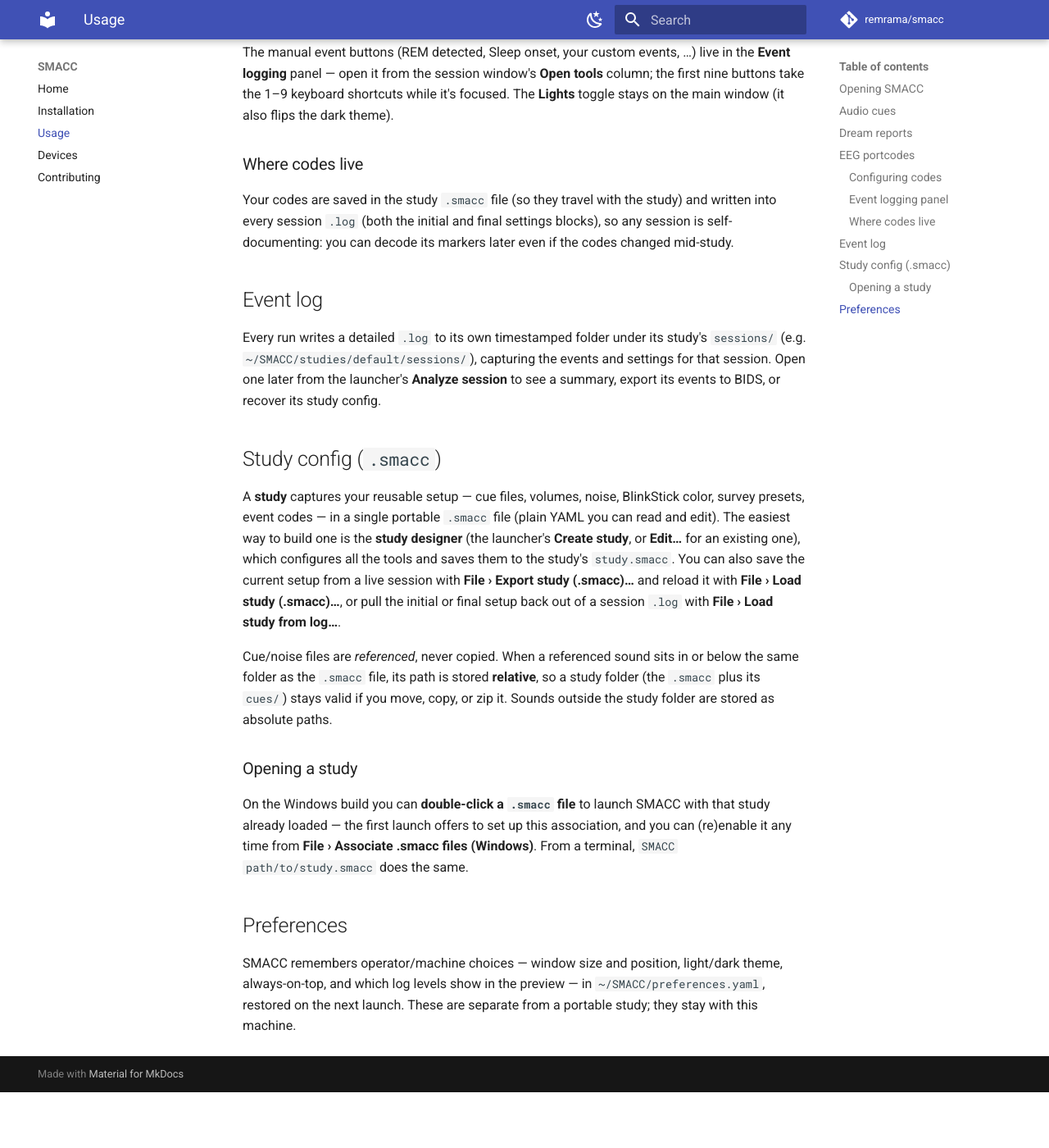
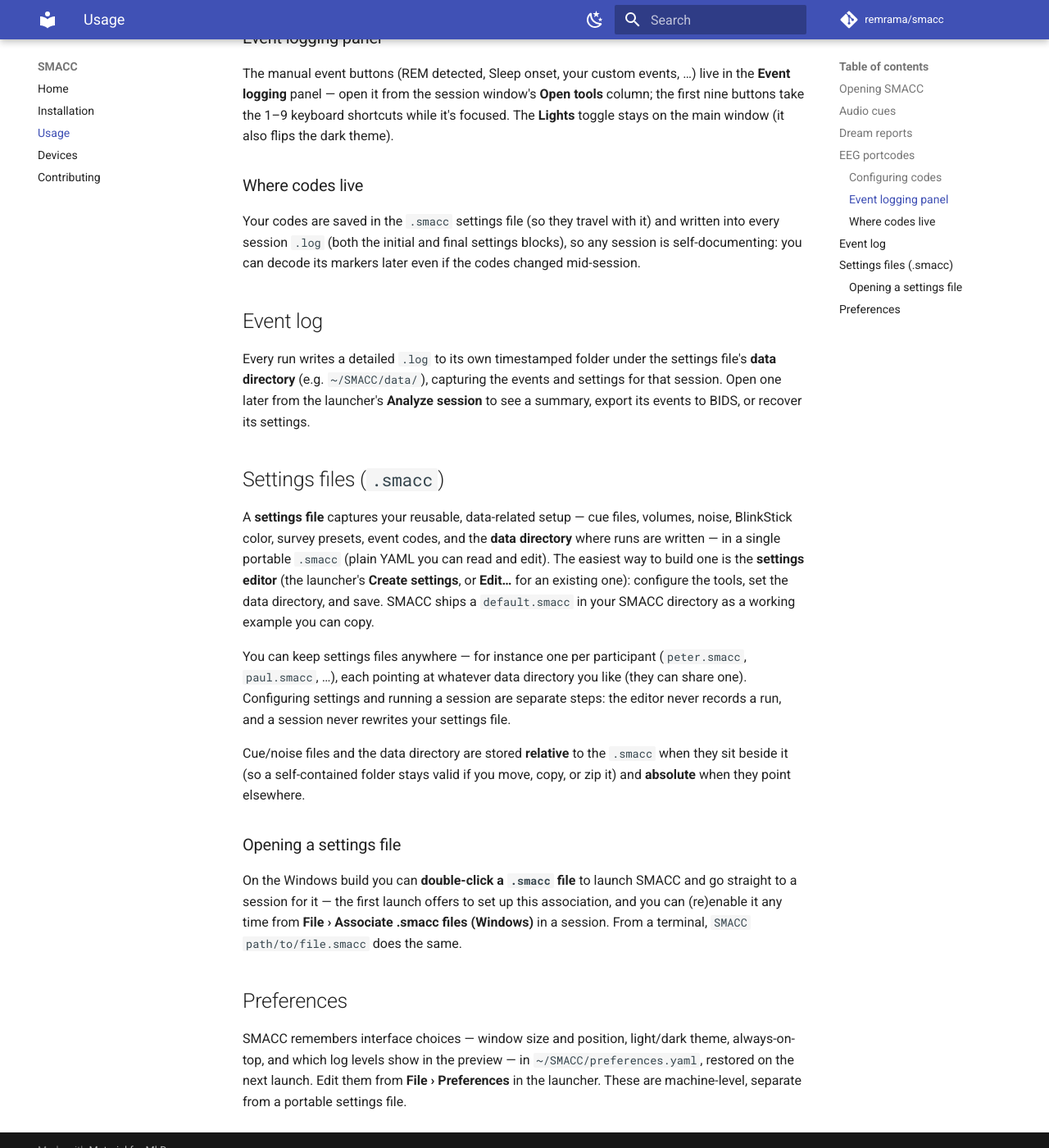
Before and after one commit to remrama/smacc, an MkDocs documentation site: the page built from docs/usage.md, in a window 1280 px wide and 1400 px high, scrolled down 2181 px. Shown: the whole window at 82% size. Built offline with MkDocs 1.6.1 and Material for MkDocs 9.7.7, drawn with Linux system fonts in a browser that asks for light colours; comment, search, counter and statistics services are not loaded; the version menu is left out; before the commit the page ends 3513 px from its top, so only the background shows below that; some of the changed text lies outside the part shown.

Commit message:
Docs: settings-file terminology (preferences vs settings) (#61, #63)

```diff
--- a/docs/usage.md
+++ b/docs/usage.md
@@ -1,8 +1,8 @@
 # Usage
 
-SMACC opens to a small **launcher** where you pick a study and choose what to do;
-from there you run a live session for collecting data. This page walks through the
-main features.
+SMACC opens to a small **launcher** where you pick a **settings file** and choose
+what to do; from there you run a live session for collecting data. This page walks
+through the main features.
 
 <!-- Add an annotated screenshot of the launcher + main window here once available,
 e.g.: ![SMACC main window](assets/screenshot-main.png) -->
@@ -12,32 +12,34 @@
 SMACC opens to a small launcher (its opening menu) rather than dropping straight
 into a session. From here you:
 
-- **pick a study** — the current study is shown at the top, with **Open…** to
-  choose another study folder, **Edit…** to open the current study in the designer,
-  and a **Recent** dropdown to switch between ones you have used. Until you pick
-  one, SMACC uses an auto-managed `default` study, so it works out of the box.
-  (See [Study config](#study-config-smacc) for what a study holds.)
-- **Start session** — open the live session interface for the selected study,
-  loading its saved `study.smacc` if it has one. A session's run folder and log
-  are created only now, when the session starts.
-- **Create study** — name a new study and set it up in the **study designer**:
-  configure its tools (cues, noise, visual, event codes, surveys) and save them to
-  the study's `study.smacc`. Use **Edit…** to reopen an existing study there.
+- **pick a settings file** — the current `.smacc` is shown at the top, with
+  **Open…** to choose another, **Edit…** to open it in the settings editor, and a
+  **Recent** dropdown to switch between ones you have used. With none chosen, SMACC
+  uses built-in defaults (and the seeded `default.smacc`), so it works out of the
+  box. (See [Settings files](#settings-files-smacc) for what one holds.)
+- **Start session** — open the live session interface using the selected settings,
+  writing runs to that file's **data directory**. The run folder and log are created
+  only now, when the session starts.
+- **Create settings** — build a new `.smacc` in the **settings editor**: configure
+  the tools (cues, noise, visual, event codes, surveys), choose a data directory,
+  and save it anywhere. Use **Edit…** to reopen an existing one.
 - **Analyze session** — open a past session (a `.log`, a session folder, or a
-  zipped session/study) to see a summary (events, duration, subject/session, dream
-  reports), export its events to a BIDS `events.tsv`, or recover its study config to
-  a `.smacc` — all without starting a new session.
+  zipped session) to see a summary (events, duration, subject/session, dream
+  reports), export its events to a BIDS `events.tsv`, or recover its settings to a
+  `.smacc` — all without starting a new session.
 
-Closing a session (or other tool) returns you to the launcher; closing the
-launcher quits SMACC. On the Windows build you can also **double-click a `.smacc`**
-to jump straight into a session for that study — closing it returns to the launcher.
+Interface preferences (theme, log preview, always-on-top) live under **File
+&rsaquo; Preferences** in the launcher. Closing a session (or other tool) returns
+you to the launcher; closing the launcher quits SMACC. On the Windows build you can
+also **double-click a `.smacc`** to jump straight into a session for it — closing it
+returns to the launcher.
 
 ## Audio cues
 
-Place sound files in your study's `cues/` folder (e.g.
-`~/SMACC/studies/default/cues/`; `.wav`, `.mp3`, `.flac`, `.ogg`, and `.aiff` are
-supported) and trigger them from the cue controls. SMACC seeds a few `demo-*`
-cues into each study so there is always something to test with.
+Place sound files where your settings expect them — by default the data directory's
+`cues/` folder (e.g. `~/SMACC/data/cues/`; `.wav`, `.mp3`, `.flac`, `.ogg`, and
+`.aiff` are supported) — and trigger them from the cue controls. SMACC seeds a few
+`demo-*` cues there so there is always something to test with.
 
 ## Dream reports
 
@@ -80,7 +82,7 @@
 code); they appear in the **Event logging** panel alongside the built-ins and can be
 removed again with **Remove**. Built-in events can be retuned but not removed or renamed.
 
-The editor stays available throughout a session. If you change a code mid-study, the
+The editor stays available throughout a session. If you change a code mid-session, the
 change is written to the log with a timestamp, so the code-to-event mapping for that
 session is always recoverable.
 
@@ -96,45 +98,48 @@
 
 ### Where codes live
 
-Your codes are saved in the study `.smacc` file (so they travel with the study) and
+Your codes are saved in the `.smacc` settings file (so they travel with it) and
 written into every session `.log` (both the initial and final settings blocks), so any
 session is self-documenting: you can decode its markers later even if the codes changed
-mid-study.
+mid-session.
 
 ## Event log
 
-Every run writes a detailed `.log` to its own timestamped folder under its
-study's `sessions/` (e.g. `~/SMACC/studies/default/sessions/`), capturing the
-events and settings for that session. Open one later from the launcher's
-**Analyze session** to see a summary, export its events to BIDS, or recover its
-study config.
+Every run writes a detailed `.log` to its own timestamped folder under the settings
+file's **data directory** (e.g. `~/SMACC/data/`), capturing the events and settings
+for that session. Open one later from the launcher's **Analyze session** to see a
+summary, export its events to BIDS, or recover its settings.
 
-## Study config (`.smacc`)
+## Settings files (`.smacc`)
 
-A **study** captures your reusable setup — cue files, volumes, noise, BlinkStick
-color, survey presets, event codes — in a single portable `.smacc` file (plain YAML you
-can read and edit). The easiest way to build one is the **study designer** (the
-launcher's **Create study**, or **Edit…** for an existing one), which configures all
-the tools and saves them to the study's `study.smacc`. You can also save the current
-setup from a live session with **File &rsaquo; Export study (.smacc)…** and reload it
-with **File &rsaquo; Load study (.smacc)…**, or pull the initial or final setup back
-out of a session `.log` with **File &rsaquo; Load study from log…**.
+A **settings file** captures your reusable, data-related setup — cue files, volumes,
+noise, BlinkStick color, survey presets, event codes, and the **data directory**
+where runs are written — in a single portable `.smacc` (plain YAML you can read and
+edit). The easiest way to build one is the **settings editor** (the launcher's
+**Create settings**, or **Edit…** for an existing one): configure the tools, set the
+data directory, and save. SMACC ships a `default.smacc` in your SMACC directory as a
+working example you can copy.
 
-Cue/noise files are *referenced*, never copied. When a referenced sound sits in or
-below the same folder as the `.smacc` file, its path is stored **relative**, so a
-study folder (the `.smacc` plus its `cues/`) stays valid if you move, copy, or zip
-it. Sounds outside the study folder are stored as absolute paths.
+You can keep settings files anywhere — for instance one per participant
+(`peter.smacc`, `paul.smacc`, …), each pointing at whatever data directory you like
+(they can share one). Configuring settings and running a session are separate steps:
+the editor never records a run, and a session never rewrites your settings file.
 
-### Opening a study
+Cue/noise files and the data directory are stored **relative** to the `.smacc` when
+they sit beside it (so a self-contained folder stays valid if you move, copy, or zip
+it) and **absolute** when they point elsewhere.
 
-On the Windows build you can **double-click a `.smacc` file** to launch SMACC with
-that study already loaded — the first launch offers to set up this association, and
-you can (re)enable it any time from **File &rsaquo; Associate .smacc files
-(Windows)**. From a terminal, `SMACC path/to/study.smacc` does the same.
+### Opening a settings file
+
+On the Windows build you can **double-click a `.smacc` file** to launch SMACC and go
+straight to a session for it — the first launch offers to set up this association,
+and you can (re)enable it any time from **File &rsaquo; Associate .smacc files
+(Windows)** in a session. From a terminal, `SMACC path/to/file.smacc` does the same.
 
 ## Preferences
 
-SMACC remembers operator/machine choices — window size and position, light/dark
-theme, always-on-top, and which log levels show in the preview — in
-`~/SMACC/preferences.yaml`, restored on the next launch. These are separate from a
-portable study; they stay with this machine.
+SMACC remembers interface choices — window size and position, light/dark theme,
+always-on-top, and which log levels show in the preview — in
+`~/SMACC/preferences.yaml`, restored on the next launch. Edit them from **File
+&rsaquo; Preferences** in the launcher. These are machine-level, separate from a
+portable settings file.
```
Also changed, not shown: README.md (+3 -3 lines), docs/devices.md (+2 -2 lines), docs/installation.md (+21 -19 lines).
